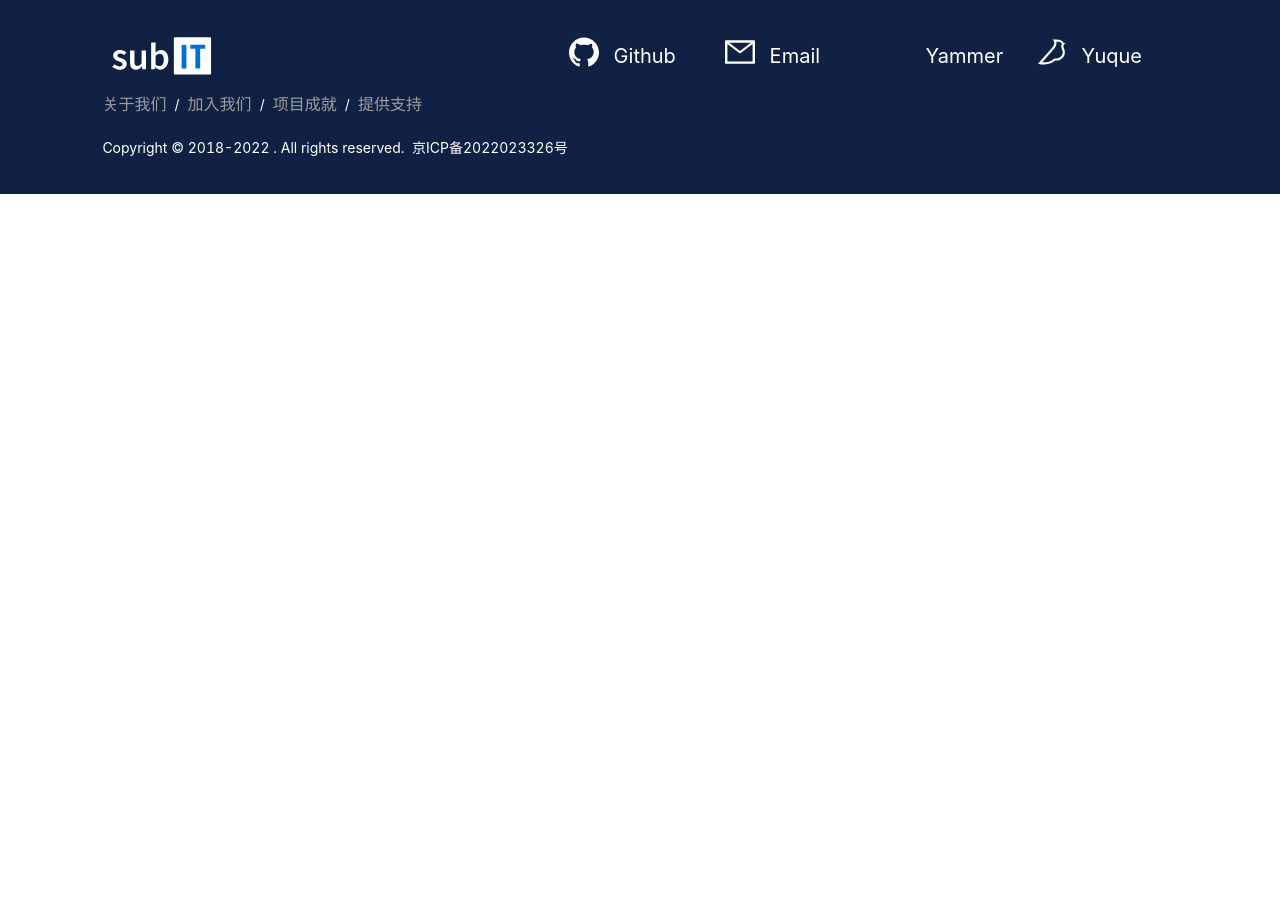
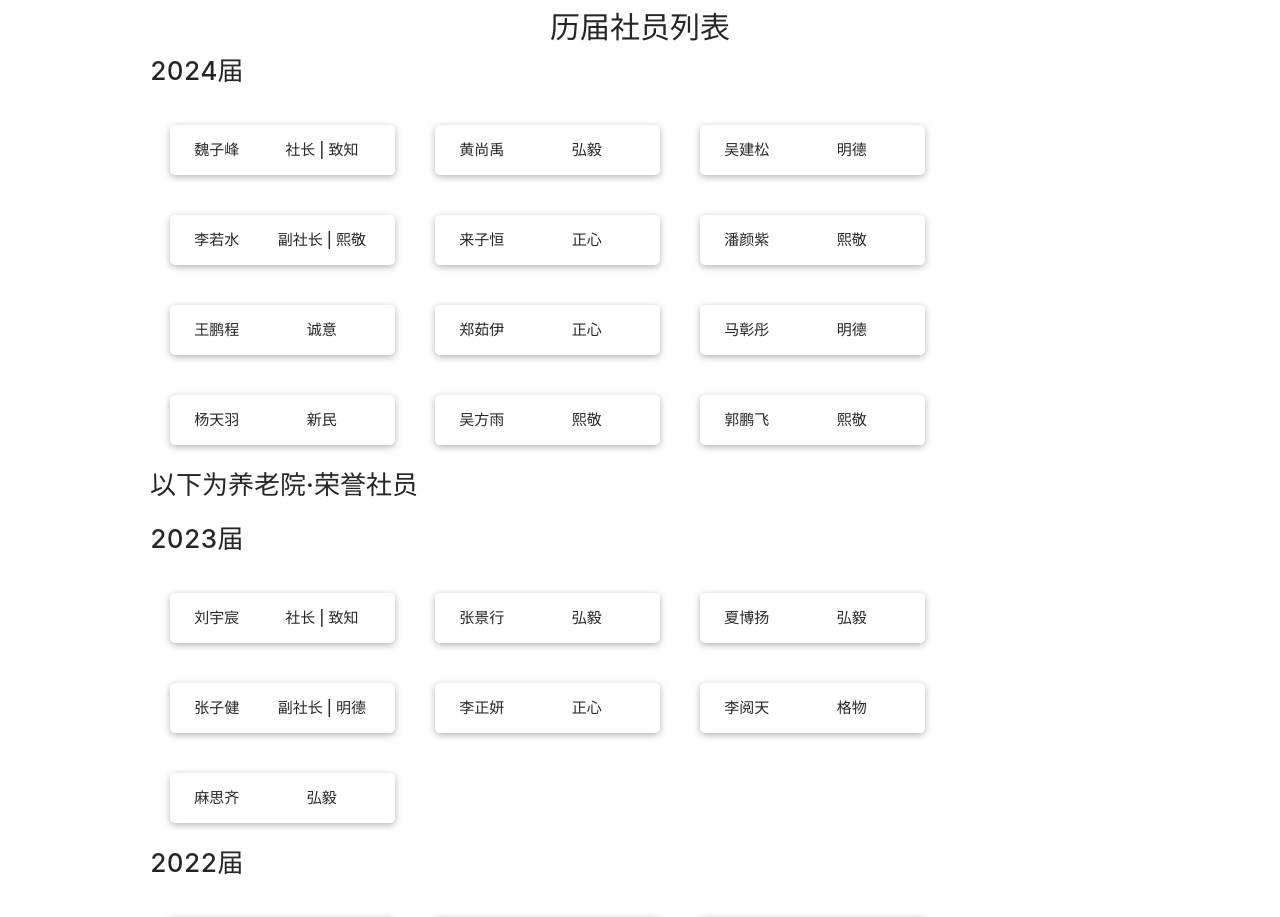
Before and after one commit to subitlab/subit_official_react, a Next.js app: page /join in a window 1280 px wide. Shown: the part 1120-2037 px from the top of the page. Before the commit the page ends 1314 px from the top, so only its background shows below. Built offline with nearby package versions, Linux system fonts and the light colour scheme.

Commit message:
MemberList & AnimationFix

```diff
--- /dev/null
+++ b/components/MemberList.js
@@ -0,0 +1,88 @@
+import Data from "../data/memberlist.json";
+import style from "../styles/Join/MemberList.module.css";
+import {Component} from "react";
+
+// function card_cnt_calc(width){//未适配
+//     if (width>1225){ return 4; }
+//     else if (width<=1225 && width>1000){ return 3; }
+//     else if (width<=1000 && width>680){ return 2; }
+//     else if (width<=680){ return 1; }
+// }
+
+class MemberList extends Component {
+    constructor(props) {
+        super(props);
+        this.state = {
+            data:Data
+        };
+    }
+
+    render() {
+        return (
+            <div className={style.body}>
+                <h1 className={style.title}>历届社员列表</h1>
+                {
+                    this.state.data.current.map(session => (
+                        <Session data={session}/>))
+                }
+                <h1 className={style.sessionTitle}>以下为养老院·荣誉社员</h1>
+                {
+                    this.state.data.honor.map(session => (
+                        <Session data={session}/>))
+                }
+            </div>
+        );
+    }
+}
+export default MemberList;
+
+class Session extends Component {
+    constructor(props) {
+        super(props);
+        this.state = props;
+        // this.line_lenth = 4;
+    };
+
+    // componentDidMount() {
+    //     window.addEventListener("resize", this.resize);
+    //     this.line_lenth = card_cnt_calc(document.body.clientWidth);
+    // }
+    // ReSizeMemberCard(member){
+    //     let lenth = member.length;
+    //     let line = Math.ceil((lenth-1)/this.line_lenth);
+    //     for(let i=0;i<line-1;i++){
+    //         member.slice(i*this.line_lenth,i*this.line_lenth+this.line_lenth-1)
+    //               .map((item) => (<MemberCard data={item}/>) );
+    //     }
+    // }
+    // resize = () => {
+    //     let width = document.body.clientWidth;
+    //     let new_cnt = card_cnt_calc(width);
+    //     if(new_cnt != this.line_lenth) {
+    //         this.line_lenth = new_cnt;
+    //     }
+    // };
+
+    render(){
+        return(
+            <div className={style.sessionCard}>
+                <h1 className={style.sessionTitle}>{this.state.data.session}</h1>
+                <div className={style.MemberCard}>
+                    {
+                        this.state.data.member.map(i=>(<MemberCard data={i}/>))
+                        //  this.ReSizeMemberCard(this.state.data.member)
+                    }
+                </div>
+            </div>
+        );
+    }
+}
+
+function MemberCard(props){
+    return(
+        <div className={style.PersonCard}>
+            <div className={style.name}>{props.data.name}</div>
+            <div className={style.house}>{props.data.house}</div>
+        </div>
+    );
+}
--- /dev/null
+++ b/data/memberlist.json
@@ -0,0 +1,194 @@
+{
+  "current":
+  [
+    {
+      "session": "2024届",
+      "member": [
+        {
+          "name": "魏子峰",
+          "house": "社长 | 致知",
+          "alt": "技术开发部门",
+          "lead": true
+        },
+        {
+          "name": "黄尚禹",
+          "house": "弘毅",
+          "alt": "技术开发部门"
+        },
+        {
+          "name": "吴建松",
+          "house": "明德",
+          "alt": "技术开发部门"
+        },
+        {
+          "name": "李若水",
+          "house": "副社长 | 熙敬",
+          "alt": "平台与内容事业群",
+          "lead": true
+        },
+        {
+          "name": "来子恒",
+          "house": "正心",
+          "alt": "平台与内容事业群"
+        },
+        {
+          "name": "潘颜紫",
+          "house": "熙敬",
+          "alt": "技术开发部门"
+        },
+        {
+          "name": "王鹏程",
+          "house": "诚意",
+          "alt": "技术开发部门"
+        },
+        {
+          "name": "郑茹伊",
+          "house": "正心",
+          "alt": "平台与内容事业群"
+        },
+        {
+          "name": "马彰彤",
+          "house": "明德",
+          "alt": "平台与内容事业群"
+        },
+        {
+          "name": "杨天羽",
+          "house": "新民",
+          "alt": "平台与内容事业群"
+        },
+        {
+          "name": "吴方雨",
+          "house": "熙敬",
+          "alt": "技术开发部门"
+        },
+        {
+          "name": "郭鹏飞",
+          "house": "熙敬",
+          "alt": "平台与内容事业群"
+        }
+      ]
+    }
+  ],
+  "honor": [
+    {
+      "session": "2023届",
+      "member": [
+        {
+          "name": "刘宇宸",
+          "house": "社长 | 致知",
+          "alt": "技术开发部门",
+          "lead": true
+        },
+        {
+          "name": "张景行",
+          "house": "弘毅",
+          "alt": "技术开发部门"
+        },
+        {
+          "name": "夏博扬",
+          "house": "弘毅",
+          "alt": "技术开发部门"
+        },
+        {
+          "name": "张子健",
+          "house": "副社长 | 明德",
+          "alt": "技术开发部门",
+          "lead": true
+        },
+        {
+          "name": "李正妍",
+          "house": "正心",
+          "alt": "平台与内容事业群"
+        },
+        {
+          "name": "李阅天",
+          "house": "格物"
+        },
+        {
+          "name": "麻思齐",
+          "house": "弘毅"
+        }
+      ]
+    },
+    {
+      "session": "2022届",
+      "member": [
+        {
+          "name": "何天阳",
+          "house": "社长 | 正心",
+          "alt": "技术开发部门",
+          "lead": true
+        },
+        {
+          "name": "高幸",
+          "house": "副社长 | 格物",
+          "alt": "O365管理与支持部门",
+          "lead": true
+        },
+        {
+          "name": "张颜开",
+          "house": "副社长 | 致知",
+          "alt": "平台与内容事业群",
+          "lead": true
+        },
+        {
+          "name": "张文思",
+          "house": "明德",
+          "alt": "O365管理与支持部门"
+        },
+        {
+          "name": "沈俊阳",
+          "house": "诚意",
+          "alt": "O365管理与支持部门"
+        },
+        {
+          "name": "陈梓宁",
+          "house": "正心",
+          "alt": "技术开发部门"
+        },
+        {
+          "name": "姚天佾",
+          "house": "明德",
+          "alt": "平台与内容事业群"
+        },
+        {
+          "name": "刘致嘉",
+          "house": "格物",
+          "alt": "平台与内容事业群"
+        }
+      ]
+    },
+    {
+      "session": "2021届",
+      "member": [
+        {
+          "name": "刘语辰",
+          "house": "养老院院长 | 诚意",
+          "alt": "技术与支持事业群 THG主管",
+          "lead": true
+        },
+        {
+          "name": "盛天成",
+          "house": "新民",
+          "alt": "O365管理与支持部门"
+        },
+        {
+          "name": "陈叙传",
+          "house": "明德",
+          "alt": "技术开发部门主管"
+        },
+        {
+          "name": "朱文鹤",
+          "house": "格物",
+          "alt": "副社长 | 平台与内容事业群 PCG 主管",
+          "lead": true
+        },
+        {
+          "name": "吴欣桐",
+          "house": "正心",
+          "alt": "技术开发部门"
+        }
+      ]
+    }
+  ]
+}
--- a/pages/join/index.js
+++ b/pages/join/index.js
@@ -5,6 +5,7 @@ import std from "../../styles/Home/Home.module.css";
 import JSC_style from "../../styles/Join/JoinUsCard.module.css";
 import PageTitle from "../_title";
 import MkShow from "../../components/MkShow";
+import MemberList from "../../components/MemberList";
 
 const {Content} = Layout;
 
@@ -17,6 +18,7 @@ export default function Join() {
                 <Content className={[std.content, std.std_background]}>
                     <JoinUsCard/>
                     <MkShow/>
+                    <MemberList/>
                 </Content>
                 <FooterBar/>
             </Layout>
@@ -40,10 +42,3 @@ function JoinUsCard() {
         </div>
     );
 }
-function MemberList() {
-    return(
-        <div>
-
-        </div>
-    );
-}
--- a/styles/Join/JoinUsCard.module.css
+++ b/styles/Join/JoinUsCard.module.css
@@ -55,6 +55,10 @@
     .text_title,.text_content,.text_b,.link {
         text-align: center;
     }
+    .text_title {
+        animation: TitleMoveAnimation ease .5s;
+        animation-iteration-count: 1;
+    }
     .text_box {
         margin: 50px 0px;
         animation: TextMoveAnimation ease .5s;
@@ -65,19 +69,42 @@
         animation-iteration-count: 1;
     }
 }
-@keyframes PicMoveAnimation {
-    0% {
-        transform: translate(150px,-300px);
+@media (min-width: 1080px) {
+    .text_box {
+        animation: TextMoveOutAnimation ease .5s;
+        animation-iteration-count: 1;
     }
-    100% {
-        transform: none;
+    .pic{
+        animation: PicMoveOutAnimation ease .5s;
+        animation-iteration-count: 1;
+    }
+    .text_title {
+        animation: TitleMoveOutAnimation ease .5s;
+        animation-iteration-count: 1;
     }
 }
+@keyframes PicMoveAnimation {
+    0% { transform: translate(150px,-20px); }
+    100% { transform: none; }
+}
+@keyframes TitleMoveAnimation {
+    0% { transform: translateX(-50px); }
+    100%  { transform: none; }
+}
 @keyframes TextMoveAnimation {
-    0% {
-        transform: translate(-300px,100px);
-    }
-    100% {
-        transform: none;
-    }
+    0% { transform: translate(-150px,20px) }
+    100% { transform: none; }
 }
+
+@keyframes PicMoveOutAnimation{
+    0% { transform: translateX(-50px); }
+    100% { transform: none; }
+}
+@keyframes TitleMoveOutAnimation {
+    0% { transform: translateX(50px); }
+    100%  { transform: none; }
+}
+@keyframes TextMoveOutAnimation {
+    0% { transform: translateX(50px); }
+    100% { transform: none; }
+}
--- /dev/null
+++ b/styles/Join/MemberList.module.css
@@ -0,0 +1,74 @@
+.body {
+    width: 100%;
+    display: flex;
+    flex-direction: column;
+    justify-content: space-between;
+    /*align-items: center;*/
+    padding: 10px 150px 10px 150px;
+    background: rgba(255, 255, 255);
+    box-shadow: 0 4px 5px 0 rgb(0 0 0 / 14%), 0 1px 10px 0 rgb(0 0 0 / 12%), 0 2px 4px -1px rgb(0 0 0 / 30%);
+}
+
+.title {
+    display: inline-block;
+    margin:auto;
+    color: rgba(0, 0, 0, 0.85);
+    font-weight: 500;
+    font-size: 30px;
+    transition: all .25s ease-in-out;
+}
+
+.sessionTitle {
+    display: inline-block;
+    color: rgba(0, 0, 0, 0.85);
+    font-weight: 500;
+    font-size: 26px;
+    transition: all .25s ease-in-out;
+}
+
+.sessionCard {
+    display: flex;
+    flex-direction: column;
+    transition: all .25s ease-in-out;
+}
+
+.MemberCard {
+    display: flex;
+    flex-wrap: wrap;
+    /*justify-content:;*/
+}
+
+.PersonCard {
+    width: 225px;
+    height: 50px;
+    margin:20px;
+    border-radius: 5px;
+    display: flex;
+    box-shadow: 0 2px 7px 0 rgba(0, 0, 0, 0.3);
+}
+.name,.house {
+    color: rgba(0, 0, 0, 0.85);
+    font-size: 15px;
+    font-weight: 500;
+    transition: all .25s ease-in-out;
+    align-self: center;
+    text-align: center;
+}
+.name {
+    width: 35%;
+    padding-left: 15px;
+    /*transform: translateX(10px);*/
+}
+.house {
+    width: 65%;
+    /*transform: translateX(100px);*/
+}
+
+@media (max-width: 1100px){
+    .sessionTitle {
+        text-align: center;
+    }
+    .MemberCard {
+        justify-content: center;
+    }
+}
```
